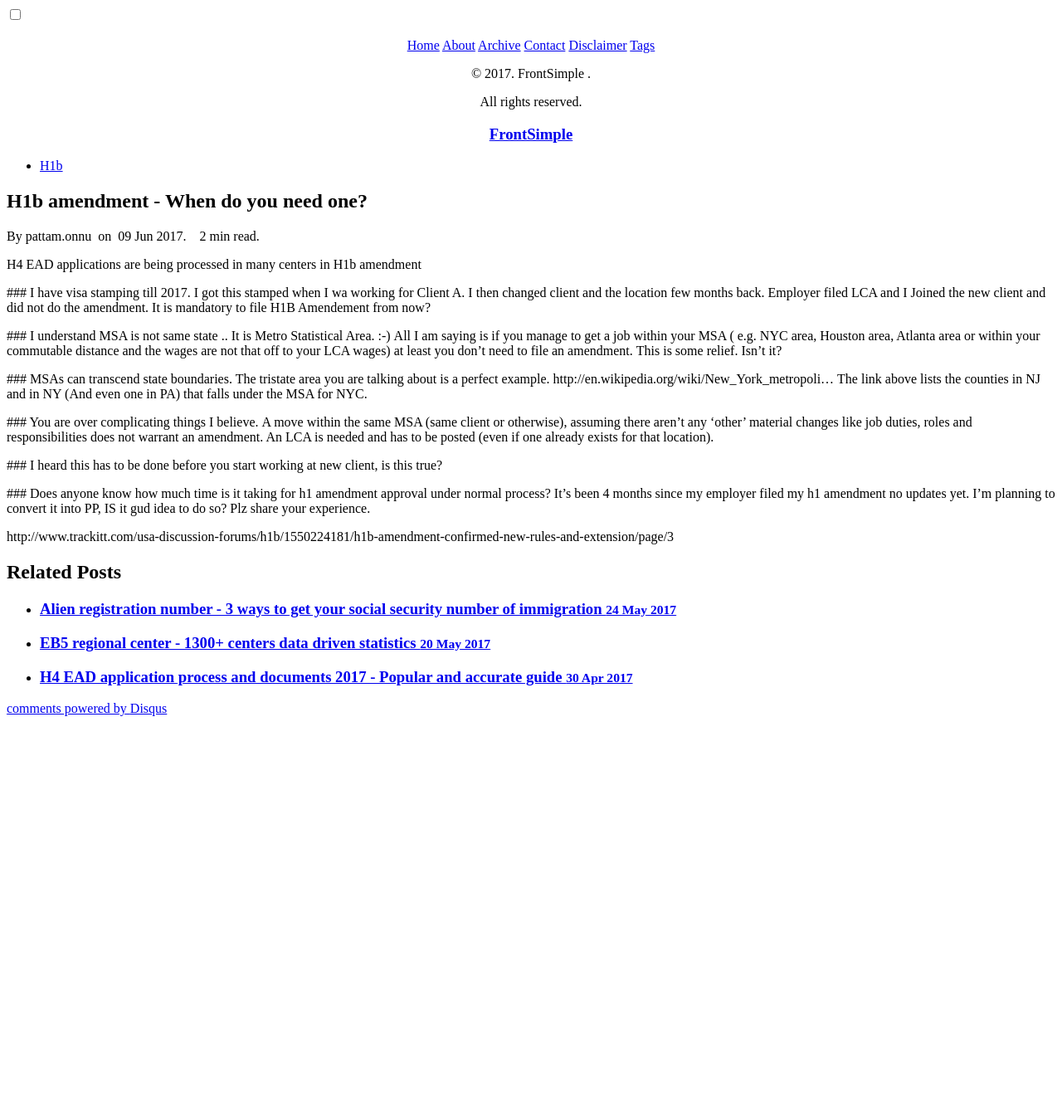
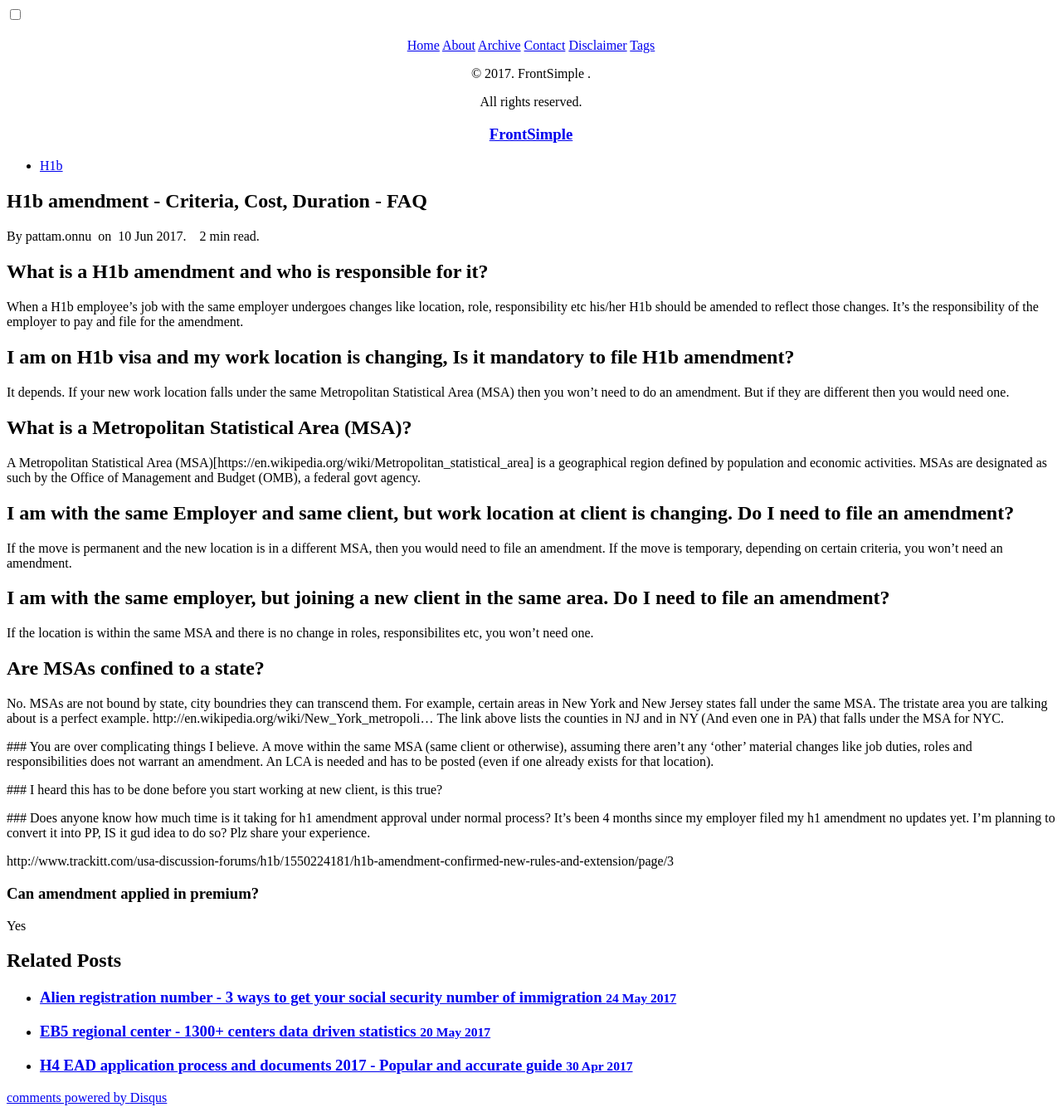
Before and after one commit to gitforwork2/gitforwork.github.io, a Jekyll site: the page built from _posts/2017-6-9-h1b-amendment.md, in a window 1280 px wide. Shown: the whole page at 83% size. Built offline with Jekyll 4.4.1, drawn with Linux system fonts in a browser that asks for light colours; nearby versions of some CDN libraries; comment, search, counter and statistics services are not loaded; before the commit the page ends 900 px from its top, so only the background shows below that.

Commit message:
Create 2017-6-9-h1b-amendment.md

```diff
--- a/_posts/2017-6-9-h1b-amendment.md
+++ b/_posts/2017-6-9-h1b-amendment.md
@@ -1,22 +1,31 @@
 ---
 layout: post
-title: H1b amendment - When do you need one?
-date: 2017-6-09
+title: H1b amendment - Criteria, Cost, Duration - FAQ
+date: 2017-6-10
 tags: H1b
 comments: true
-description: H1b amendment is needed when
+description: If you are on H1b and are in the process of changing your job location you may need a H1b visa  amendment. Find out if you need one.
 ---
 
-H4 EAD applications are being processed in many centers in H1b amendment
+## What is a H1b amendment and who is responsible for it?
 
-###
-I have visa stamping till 2017. I got this stamped when I wa working for Client A. I then changed client and the location few months back. Employer filed LCA and I Joined the new client and did not do the amendment. It is mandatory to file H1B Amendement from now?
+When a H1b employee's job with the same employer undergoes changes like location, role, responsibility etc his/her H1b should be amended to reflect those changes. It's the responsibility of the employer to pay and file for the amendment.
 
-###
-I understand MSA is not same state .. It is Metro Statistical Area. :-) All I am saying is if you manage to get a job within your MSA ( e.g. NYC area, Houston area, Atlanta area or within your commutable distance and the wages are not that off to your LCA wages) at least you don't need to file an amendment. This is some relief. Isn't it?
+## I am on H1b visa and my work location is changing, Is it mandatory to file H1b amendment?
+It depends. If your new work location falls under the same Metropolitan Statistical Area (MSA) then you won't need to do an amendment. But if they are different then you would need one.
 
-###
-MSAs can transcend state boundaries. The tristate area you are talking about is a perfect example. http://en.wikipedia.org/wiki/New_York_metropoli... The link above lists the counties in NJ and in NY (And even one in PA) that falls under the MSA for NYC.
+## What is a Metropolitan Statistical Area (MSA)?
+A Metropolitan Statistical Area (MSA)[https://en.wikipedia.org/wiki/Metropolitan_statistical_area] is a geographical region defined by population and economic activities. MSAs are designated as such by the Office of Management and Budget (OMB), a federal govt agency.
+
+## I am with the same Employer and same client, but work location at client is changing. Do I need to file an amendment?
+If the move is permanent and the new location is in a different MSA, then you would need to file an amendment. If the move is temporary,
+depending on certain criteria, you won't need an amendment.
+
+## I am with the same employer, but joining a new client in the same area. Do I need to file an amendment?
+If the location is within the same MSA and there is no change in roles, responsibilites etc, you won't need one.
+
+## Are MSAs confined to a state?
+No. MSAs are not bound by state, city boundries they can transcend them. For example, certain areas in New York and New Jersey states fall under the same MSA. The tristate area you are talking about is a perfect example. http://en.wikipedia.org/wiki/New_York_metropoli... The link above lists the counties in NJ and in NY (And even one in PA) that falls under the MSA for NYC.
 
 ###
 You are over complicating things I believe. A move within the same MSA (same client or otherwise), assuming there aren't any 'other' material changes like job duties, roles and responsibilities does not warrant an amendment. An LCA is needed and has to be posted (even if one already exists for that location).
@@ -28,3 +37,7 @@ I heard this has to be done before you start working at new client, is this true
 Does anyone know how much time is it taking for h1 amendment approval under normal process? It's been 4 months since my employer filed my h1 amendment no updates yet. I'm planning to convert it into PP, IS it gud idea to do so? Plz share your experience.
 
 http://www.trackitt.com/usa-discussion-forums/h1b/1550224181/h1b-amendment-confirmed-new-rules-and-extension/page/3
+
+
+### Can amendment applied in premium?
+Yes
```
